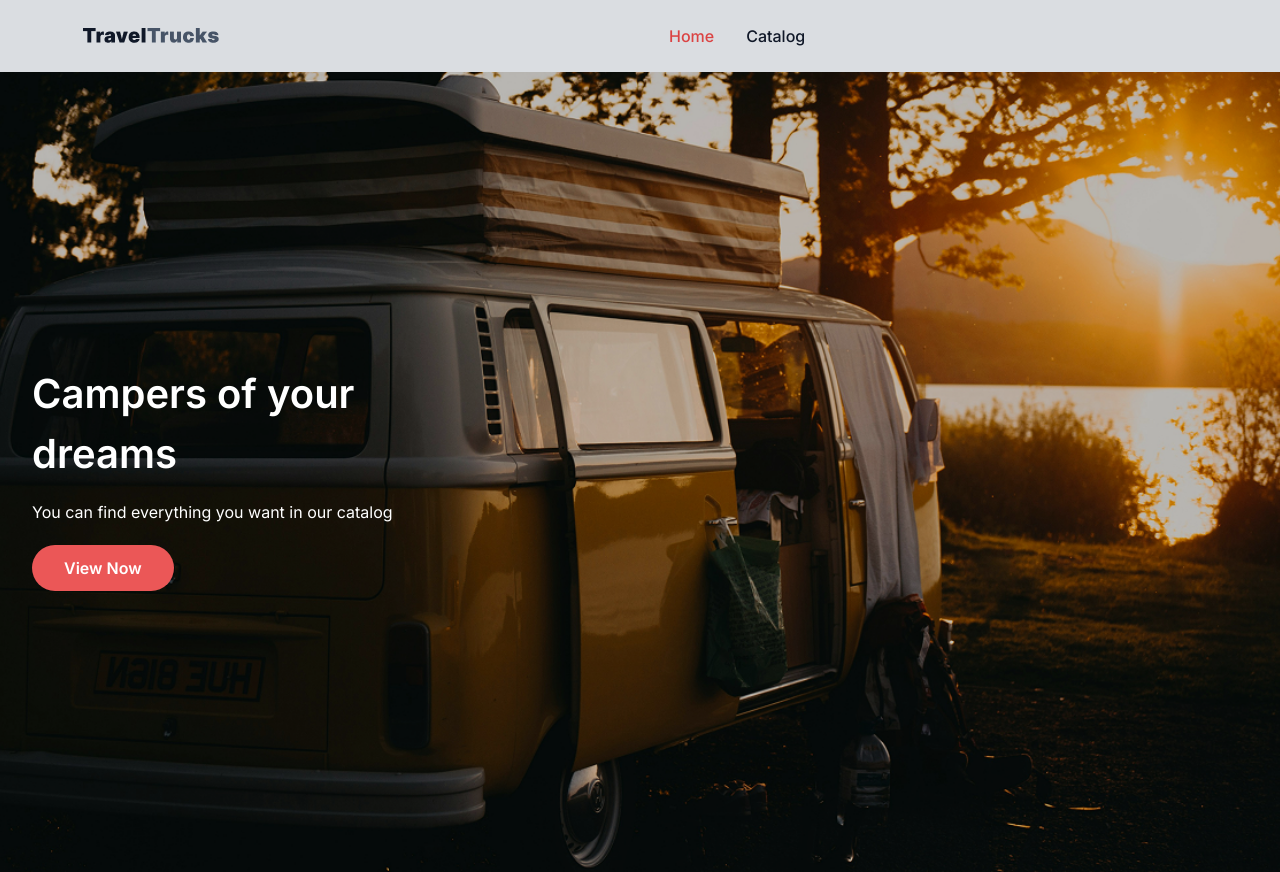
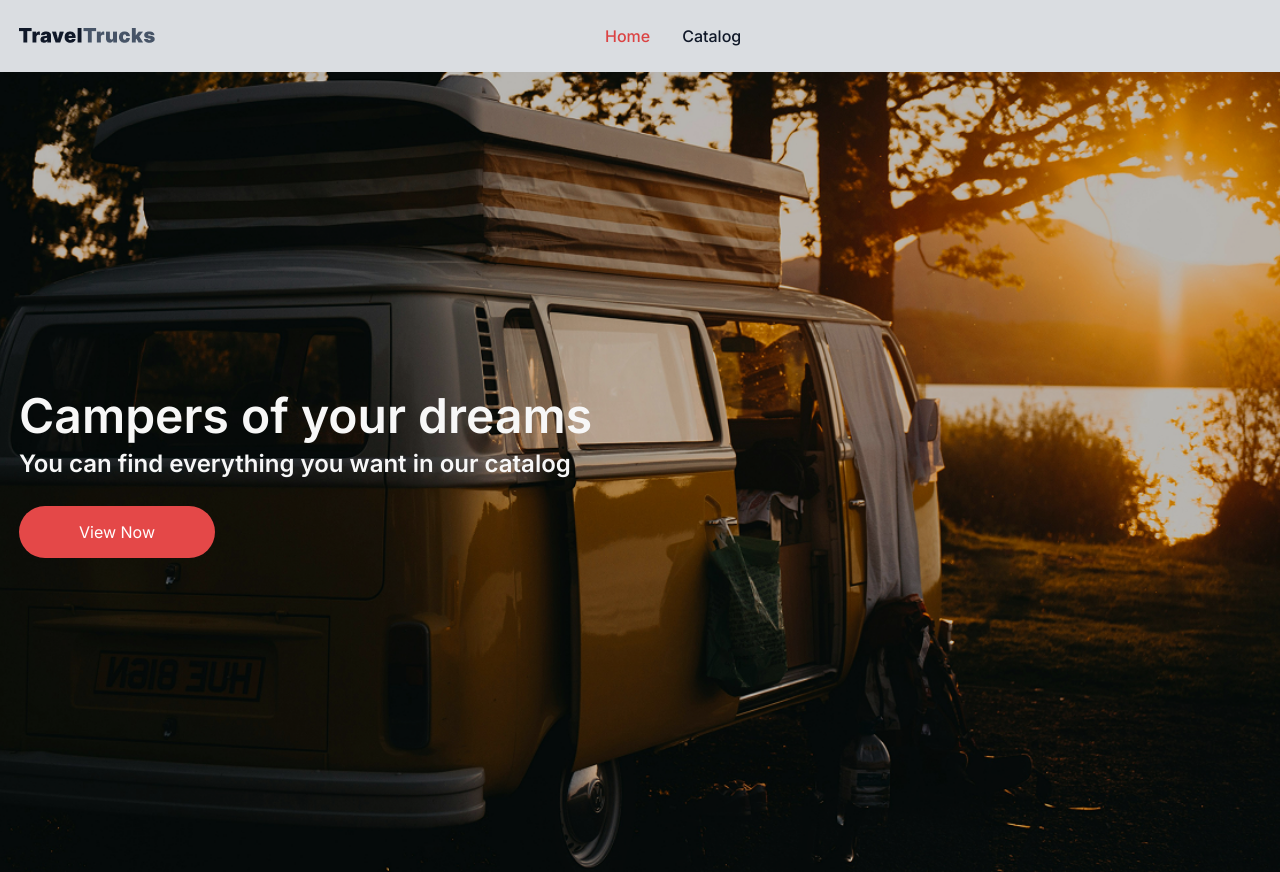
Before and after one commit to kgrebets/goit-neo-react-test-task, a React (Vite) app: page / in a window 1280 px wide. Shown: the top 872 px of the page. Built offline with nearby package versions, Linux system fonts and the light colour scheme.

Commit message:
prettify

```diff
--- a/index.html
+++ b/index.html
@@ -5,7 +5,7 @@
   <meta charset="UTF-8" />
   <link rel="icon" type="image/svg+xml" href="/truck.svg" />
   <meta name="viewport" content="width=device-width, initial-scale=1.0" />
-  <title>Vite + React</title>
+  <title>TravelTruck - find your truck for the trip</title>
   <link href="https://fonts.googleapis.com/css2?family=Inter:wght@400;500;600&display=swap" rel="stylesheet">
 </head>
 
--- a/src/components/BookingForm/BookingForm.module.css
+++ b/src/components/BookingForm/BookingForm.module.css
@@ -1,30 +1,26 @@
 .bookingForm {
   padding: 44px;
   border-radius: 10px;
-  border: 1px solid var(--Gray-light, #dadde1);
+  border: 1px solid var(--color-grey-light);
   height: 100%;
 }
 
 .title {
-  color: var(--Main, #101828);
-
-  /* H3 */
-  font-family: Inter;
-  font-size: 20px;
+  color: var(--color-dark);
+  font-family: var(--font-family-main);
+  font-size: var(--font-size-xl);
   font-style: normal;
-  font-weight: 600;
-  line-height: 24px; /* 120% */
+  font-weight: var(--font-weight-semibold);
+  line-height: 1.2;
 }
 
 .subtitle {
-  color: var(--Gray, #6c717b);
-
-  /* Body */
-  font-family: Inter;
-  font-size: 16px;
+  color: var(--color-grey);
+  font-family: var(--font-family-main);
+  font-size: var(--font-size-md);
   font-style: normal;
-  font-weight: 400;
-  line-height: 24px; /* 150% */
+  font-weight: var(--font-weight-regular);
+  line-height: 1.5;
   margin-top: 8px;
 }
 
@@ -40,30 +36,22 @@
   width: 100%;
   border: none;
   border-radius: 12px;
-  background: #f7f7f7;
+  background: var(--color-grey-lightest);
   padding: 18px;
-  font-size: 1rem;
+  font-size: var(--font-size-md);
   resize: none;
   transition: border 0.2s;
   outline: none;
-
-  color: var(--Gray, #6c717b);
-
-  /* Body */
-  font-family: Inter;
-  font-size: 16px;
-  font-style: normal;
-  font-weight: 400;
-  line-height: 24px; /* 150% */
-}
-.input:focus,
-.textarea:focus {
-  border: 1px solid var(--color-grey-light);
+  color: var(--color-dark);
+  font-family: var(--font-family-main);
+  font-weight: var(--font-weight-regular);
+  line-height: 1.5;
 }
 
 .textarea {
   min-height: 118px;
 }
+
 .submitBtn {
   margin: 0 auto;
   margin-top: 24px;
--- a/src/components/CamperFilters/CamperFilters.jsx
+++ b/src/components/CamperFilters/CamperFilters.jsx
@@ -60,7 +60,7 @@ export default function CamperFilters() {
         <input
           type="text"
           value={location}
-          placeholder="Enter location"
+          placeholder="City"
           onChange={handleLocationChange}
           className={styles.input}
         />
--- a/src/components/CamperFilters/CamperFilters.module.css
+++ b/src/components/CamperFilters/CamperFilters.module.css
@@ -28,8 +28,12 @@
 
 .inputIcon {
   flex-shrink: 0;
-  color: var(--color-dark, #101828);
-  /* fill: currentColor; якщо треба */
+  color: #6c717b;
+  transition: color 0.2s;
+}
+
+.inputWrapper:focus-within .inputIcon {
+  color: #101828;
 }
 
 .input {
--- a/src/components/Navigation/Navigation.module.css
+++ b/src/components/Navigation/Navigation.module.css
@@ -3,7 +3,7 @@
 }
 .headerContainer {
   display: flex;
-  padding: 24px 64px;
+  padding: 24px 0;
   align-items: center;
   gap: 450px;
 }
--- a/src/index.css
+++ b/src/index.css
@@ -58,10 +58,7 @@ button {
 }
 
 .button {
-  display: flex;
   padding: 16px 60px;
-  justify-content: center;
-  align-items: center;
   border-radius: 200px;
   background: var(--color-red);
   border: none;
--- a/src/pages/HomePage/HomePage.jsx
+++ b/src/pages/HomePage/HomePage.jsx
@@ -5,16 +5,18 @@ export default function HomePage() {
   return (
     <div className={styles.homepage}>
       <div className={styles.hero}>
+        <div className="container">
           <div className={styles.heroContent}>
             <h1 className={styles.title}>Campers of your dreams</h1>
             <p className={styles.subtitle}>
               You can find everything you want in our catalog
             </p>
-          <Link to="/catalog" className={styles.viewNowButton}>
+            <Link to="/catalog" className="button">
               View Now
             </Link>
           </div>
         </div>
       </div>
+    </div>
   );
 }
--- a/src/pages/HomePage/HomePage.module.css
+++ b/src/pages/HomePage/HomePage.module.css
@@ -2,36 +2,6 @@
   display: flex;
   flex-direction: column;
   min-height: 100vh;
-}
-
-.header {
-  display: flex;
-  justify-content: space-between;
-  align-items: center;
-  padding: 1.2rem 2rem;
-  background-color: white;
-  box-shadow: 0 1px 4px rgba(0, 0, 0, 0.1);
-}
-
-.logo {
-  font-size: 1.5rem;
-  font-weight: bold;
-  color: #1a1a1a;
-}
-
-.nav {
-  display: flex;
-  gap: 1.5rem;
-}
-
-.nav a {
-  text-decoration: none;
-  color: #1a1a1a;
-  font-weight: 500;
-}
-
-.nav a.active {
-  color: #eb5757;
 }
 
 .hero {
@@ -40,36 +10,33 @@
   display: flex;
   align-items: center;
   justify-content: flex-start;
-  padding: 4rem 2rem;
-  color: white;
 }
 
 .heroContent {
-  max-width: 400px;
+  max-width: 600px;
 }
 
 .title {
-  font-size: 2.5rem;
-  font-weight: bold;
-  margin-bottom: 1rem;
+  color: var(--Inputs, #f7f7f7);
+
+  /* H1 */
+  font-family: Inter;
+  font-size: 48px;
+  font-style: normal;
+  font-weight: 600;
+  line-height: 32px; /* 66.667% */
 }
 
 .subtitle {
-  font-size: 1rem;
-  margin-bottom: 2rem;
+  color: var(--Inputs, #f7f7f7);
+
+  /* H2 */
+  font-family: Inter;
+  font-size: 24px;
+  font-style: normal;
+  font-weight: 600;
+  line-height: 32px; /* 133.333% */
+
+  margin-top: 16px;
+  margin-bottom: 40px;
 }
-
-.viewNowButton {
-  background-color: #eb5757;
-  color: white;
-  padding: 0.8rem 2rem;
-  border: none;
-  border-radius: 2rem;
-  text-decoration: none;
-  font-weight: bold;
-  transition: background-color 0.3s;
-}
-
-.viewNowButton:hover {
-  background-color: #ff7676;
-}
```
Also changed, not shown: public/icons.svg. Lines whose indentation alone changed are shown as unchanged.
